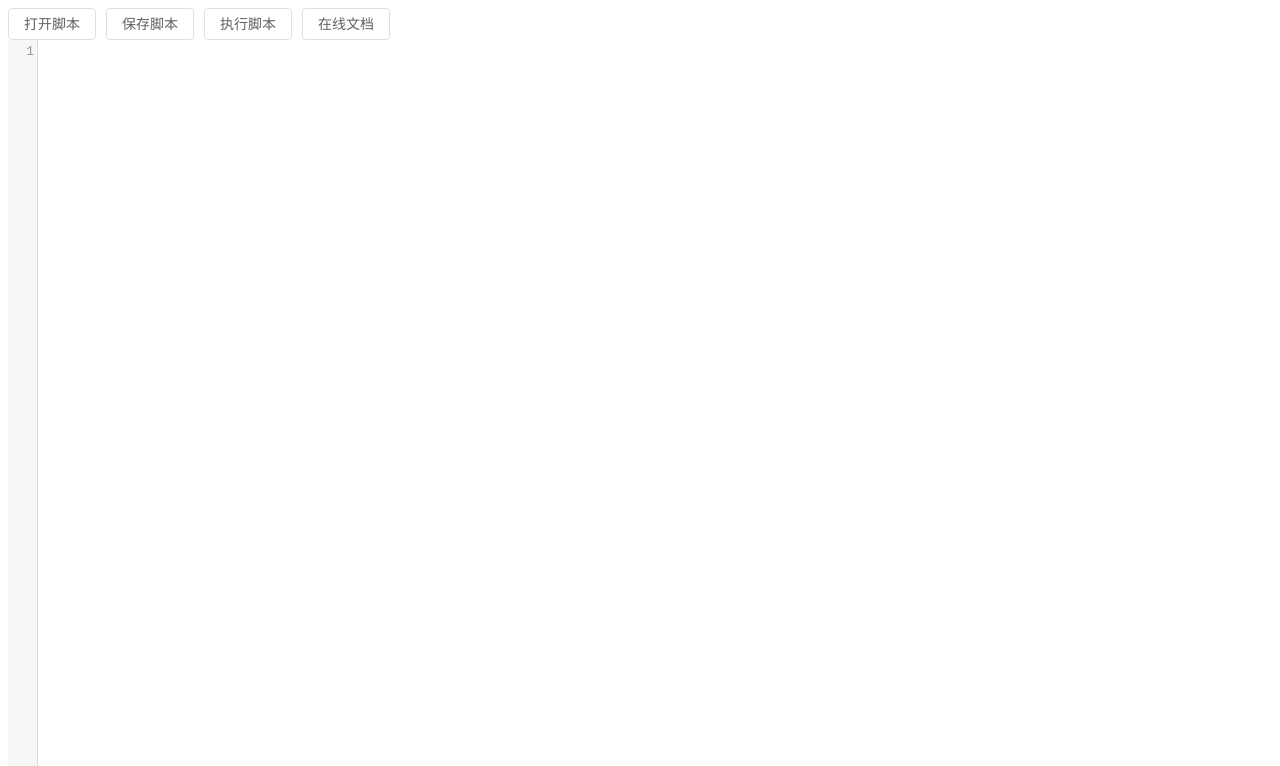
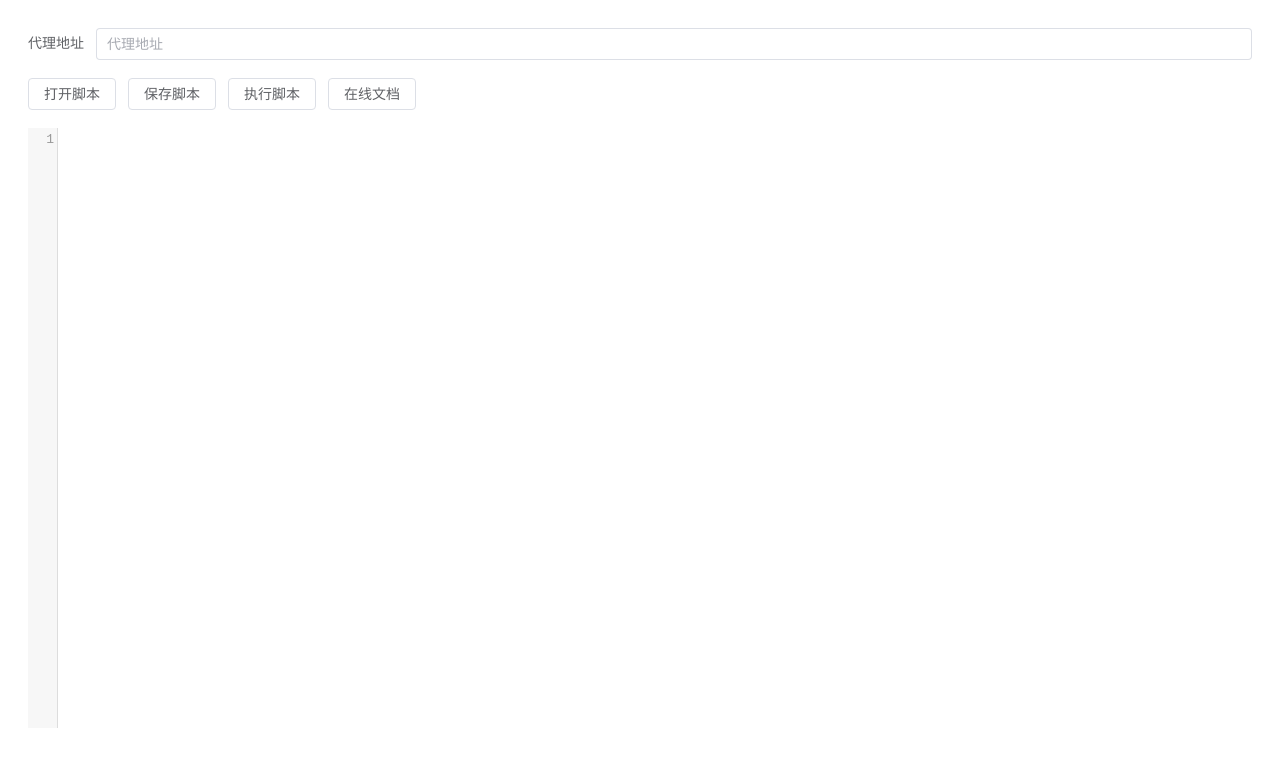
Before and after one commit to wmz46/SeleniumScript, a Vue app in the folder selenium-script-ide/: page / in a window 1280 px wide. Shown: the top 766 px of the page. Built offline with nearby package versions, Linux system fonts and the light colour scheme.

Commit message:
增加代理地址

```diff
--- a/selenium-script-ide/src/App.vue
+++ b/selenium-script-ide/src/App.vue
@@ -5,7 +5,7 @@ import IDE from './components/IDE/index.vue'
 </script>
 
 <template>
-  <IDE height="calc(100vh - 50px)"/>
+  <IDE height="calc(100vh - 200px)"/>
 </template>
 
 <style>
--- a/selenium-script-ide/src/components/IDE/index.vue
+++ b/selenium-script-ide/src/components/IDE/index.vue
@@ -214,7 +214,7 @@ const runScript = () => {
   if (value.value.trim()) {
     ws.open()
       .then(() => {
-        ws.send(Base64.encode(JSON.stringify({ script: value.value })))
+        ws.send(Base64.encode(JSON.stringify({ script: value.value, proxy: proxy.value ? proxy.value : null })))
         ElMessage.success({
           message: '已发送报文，请耐心等待'
         })
@@ -234,21 +234,29 @@ const runScript = () => {
     })
   }
 };
+const proxy = ref('')
 </script>
 
 <template>
-  <div class="btn-group">
+  <el-container>
+    <el-main>
+      <el-form>
+        <el-form-item label="代理地址">
+          <el-input v-model="proxy" placeholder="代理地址" clearable></el-input>
+        </el-form-item>
+        <el-form-item>
           <el-button type="default" @click="openFileHandle">打开脚本</el-button>
           <el-button type="default" @click="saveFileHandle">保存脚本</el-button>
           <el-button type="default" @click="runScript">执行脚本</el-button>
           <el-button type="default" @click="openDocument">在线文档</el-button>
           <input type="file" ref="fileRef" style="display:none" @change="fileChangeHandle()" />
-  </div>
+        </el-form-item>
+      </el-form>
+
       <textarea :id="id" :value="modelValue" style="display:none"></textarea>
+    </el-main>
+  </el-container>
 </template>
 
 <style scoped>
-.btn-group button:not(:first-child) {
-  margin-left: 10px;
-}
 </style>
```
Also changed, not shown: 1 other file (tests, documents, lock files or other folders). Lines whose indentation alone changed are shown as unchanged.
